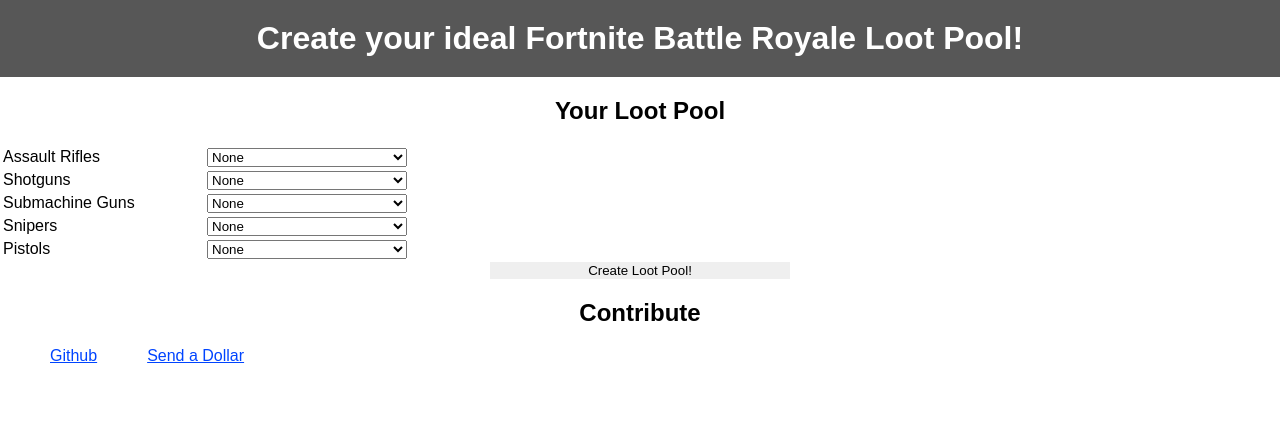
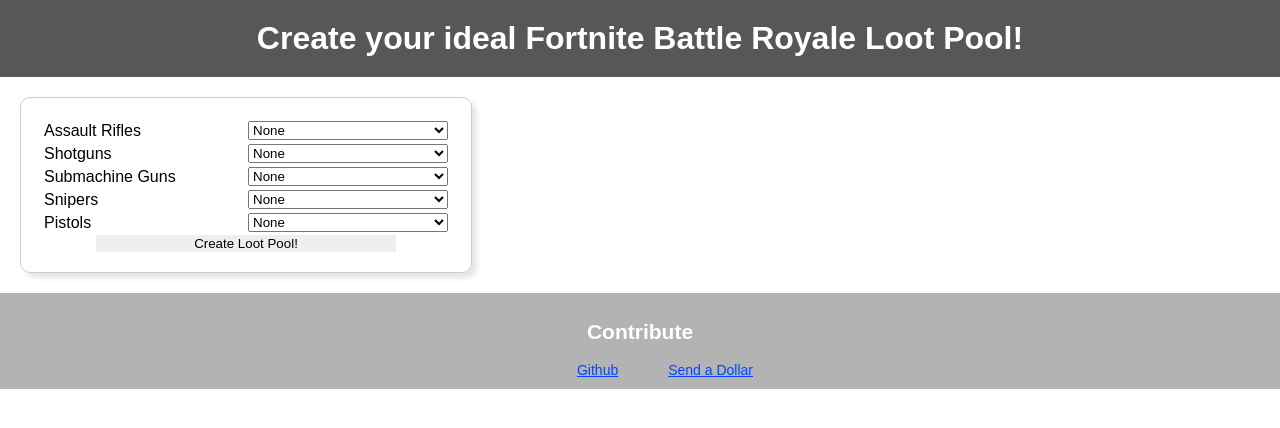
Before and after one commit to alessadroc/ideal-fortnite, a React (Vite) app: page / in a window 1280 px wide. Shown: the top 428 px of the page. Built offline with nearby package versions, Linux system fonts and the light colour scheme.

Commit message:
Infdev 1.4: UI Update.

```diff
--- a/src/AllWeapons.jsx
+++ b/src/AllWeapons.jsx
@@ -30,7 +30,7 @@
     };
 
     return (
-        <>
+        <div class="card">
             <table>
                 <tr>
                     <td>Assault Rifles</td>
@@ -112,7 +112,7 @@
                     <button onClick={handleRemoveClick}>Clear</button>
                 </div>
             )}
-        </>
+        </div>
     );
 }
 
--- a/src/App.jsx
+++ b/src/App.jsx
@@ -1,18 +1,16 @@
 import Header from "./Header.jsx"
 import Footer from "./Footer.jsx"
-import WeaponClasses from "./WeaponClasses.jsx"
 import AllWeapons from "./AllWeapons.jsx"
 import LootPool from "./LootPool.jsx"
 
 function App() {
   return (
-    <>
+    <div className="app-container">
       <Header></Header>
-      <WeaponClasses></WeaponClasses>
       <AllWeapons></AllWeapons>
       <LootPool></LootPool>
       <Footer></Footer>
-    </>
+    </div>
   )
 }
 
--- a/src/Footer.jsx
+++ b/src/Footer.jsx
@@ -2,7 +2,7 @@
 
 function Footer() {
     return(
-    <div>
+    <div class="footerDIV">
         <h2>Contribute</h2>
         <a href="https://github.com/alessadroc/ideal-fortnite" target="_blank" className="contactLinks">Github</a>
         <a href="https://github.com/alessadroc/ideal-fortnite" target="_blank" className="contactLinks">Send a Dollar</a>
--- a/src/WeaponClasses.jsx
+++ /dev/null
@@ -1,11 +0,0 @@
-
-
-function WeaponClasses() {
-    return(
-        <>
-        <h2>Your Loot Pool</h2>
-        </>
-    )
-}
-
-export default WeaponClasses;
--- a/src/index.css
+++ b/src/index.css
@@ -5,12 +5,10 @@
 
 h1 {
   font-family: "Arial";
-  text-align: center;
 }
 
 h2, a {
   font-family: "Arial";
-  text-align: center;
 }
 
 table {
@@ -46,6 +44,15 @@
   padding-bottom: 100px;
 }
 
+.card {
+  border: 1px solid hsl(0, 0%, 80%);
+  border-radius: 10px;
+  box-shadow: 5px 5px 5px hsla(0, 0%, 0%, 0.1);
+  padding: 20px;
+  margin: 20px;
+  display: inline-block;
+}
+
 .contactLinks {
   font-family: Arial;
   color:rgb(0, 68, 255);
@@ -63,4 +70,14 @@
   margin: 0;
   padding: 20px 0; /* Adjust padding for desired spacing */
   color: white;
+  text-align: center;
 }
+
+.footerDIV {
+  margin-top: auto;
+  color: white;
+  background-color: hsl(0, 0%, 70%);
+  text-align: center;
+  padding: 10px;
+  font-size: 14px;
+}
```
